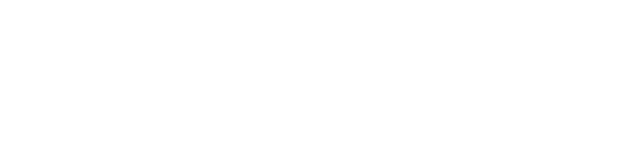
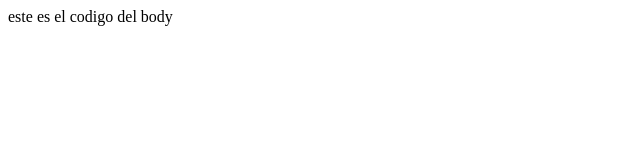
Before and after one commit to DavidLozadavt/miBlog, a plain HTML site: page index.html in a window 1280 px wide. Shown: the whole page, without its empty margins (0-640 px from the left). Drawn offline with Linux system fonts and the light colour scheme.

Commit message:
este es el codigo del body

```diff
--- a/index.html
+++ b/index.html
@@ -10,7 +10,7 @@
 
     </header>
     <div class="container">
-
+        este es el codigo del body
     </div>
     <footer>
 
```
